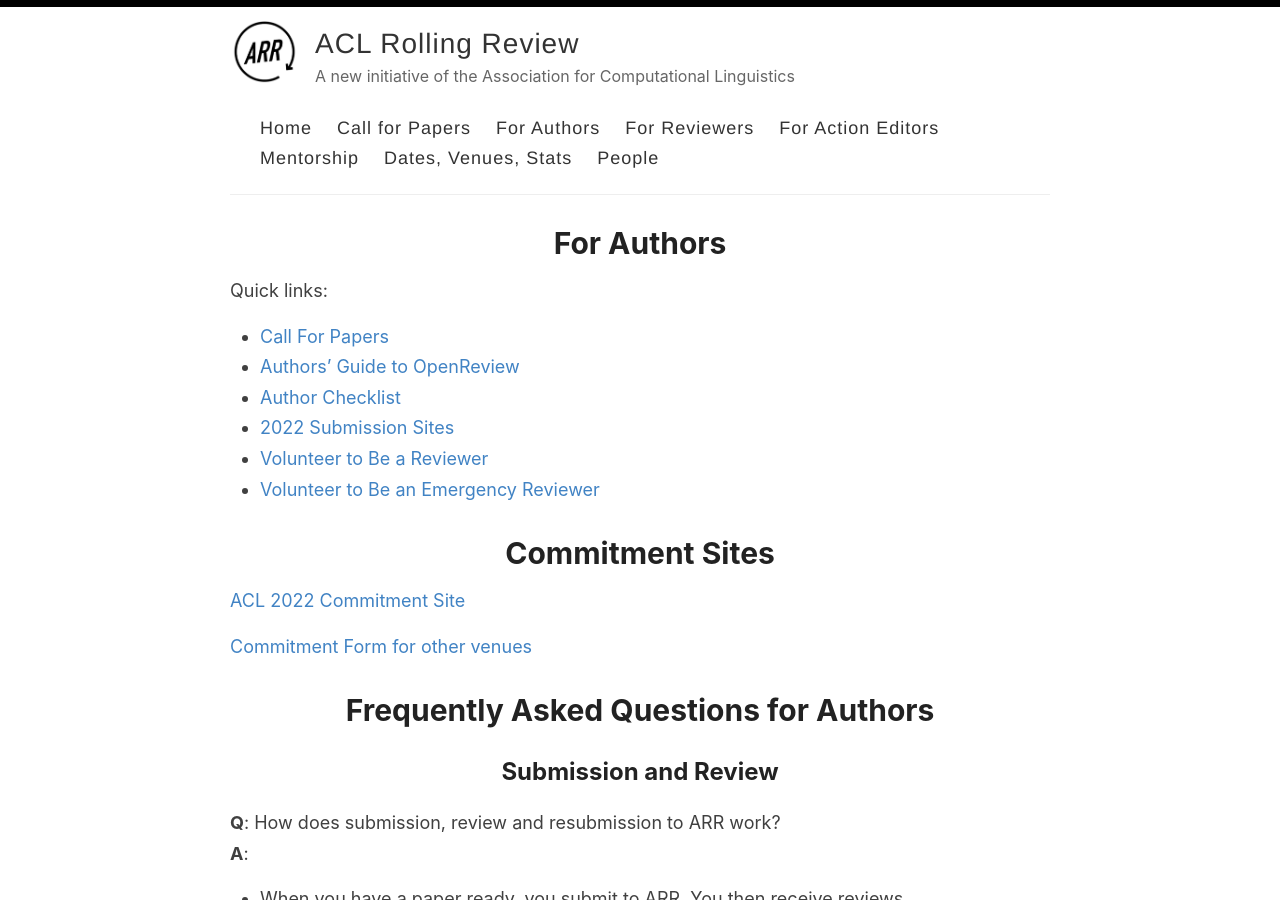
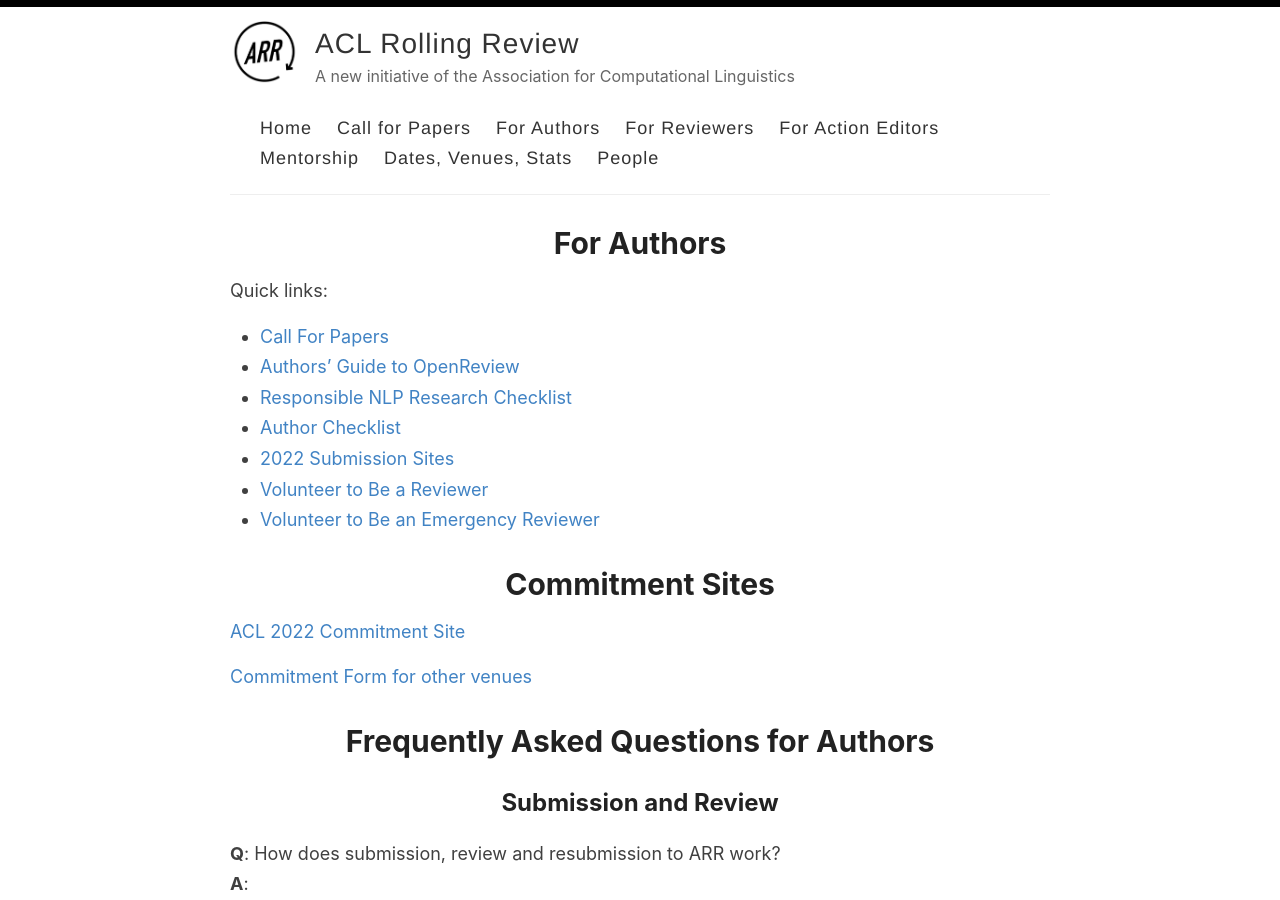
Before and after one commit to amitmerchant1990/reverie, a Jekyll site: the page built from authors.md, in a window 1280 px wide and 900 px high. Built offline with Jekyll 4.4.1, drawn with Linux system fonts in a browser that asks for light colours.

Commit message:
Update authors.md

```diff
--- a/authors.md
+++ b/authors.md
@@ -7,6 +7,7 @@
 Quick links:
 * [Call For Papers](/cfp)
 * [Authors' Guide to OpenReview](https://cutt.ly/NUBnqFq)
+* [Responsible NLP Research Checklist](https://aclrollingreview.org/responsibleNLPresearch)
 * [Author Checklist](/authorchecklist)
 * [2022 Submission Sites](https://openreview.net/group?id=aclweb.org/ACL/ARR/2022)
 * [Volunteer to Be a Reviewer](https://cutt.ly/eIsbeI0)
```
